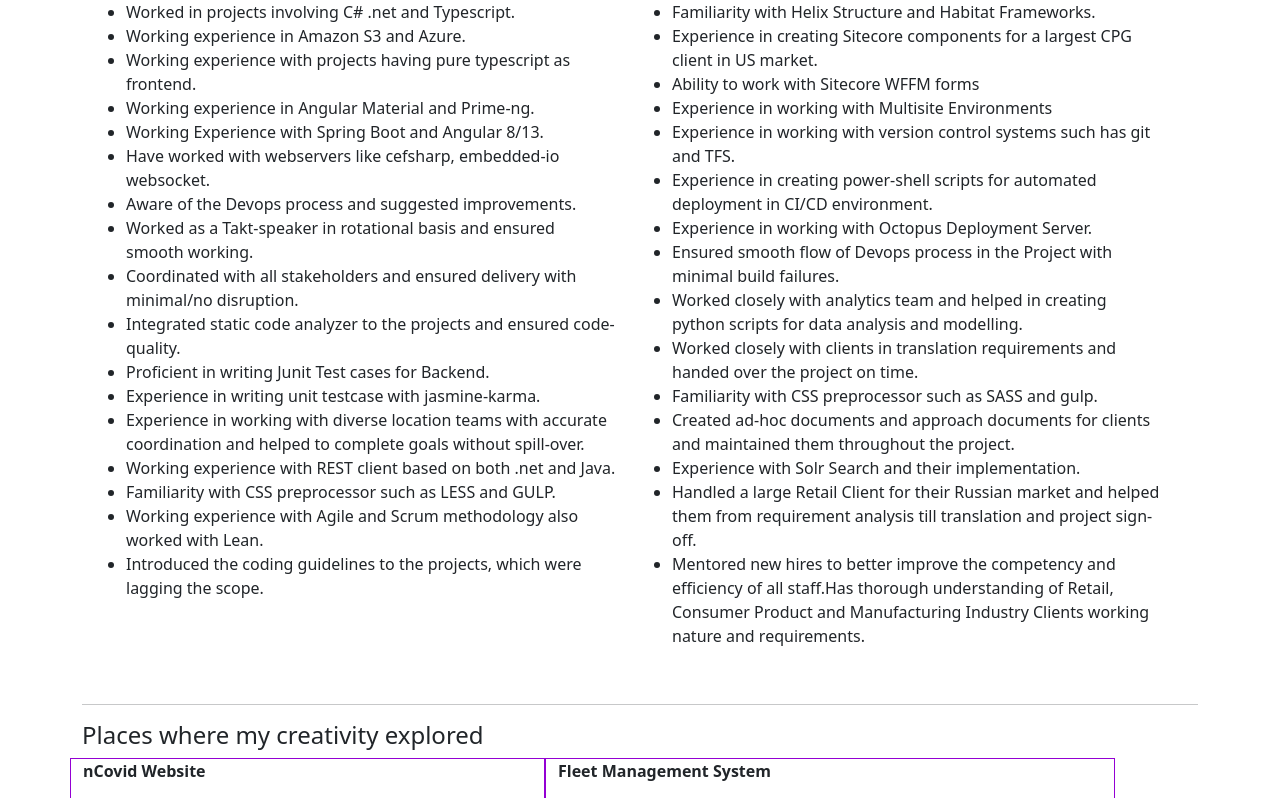
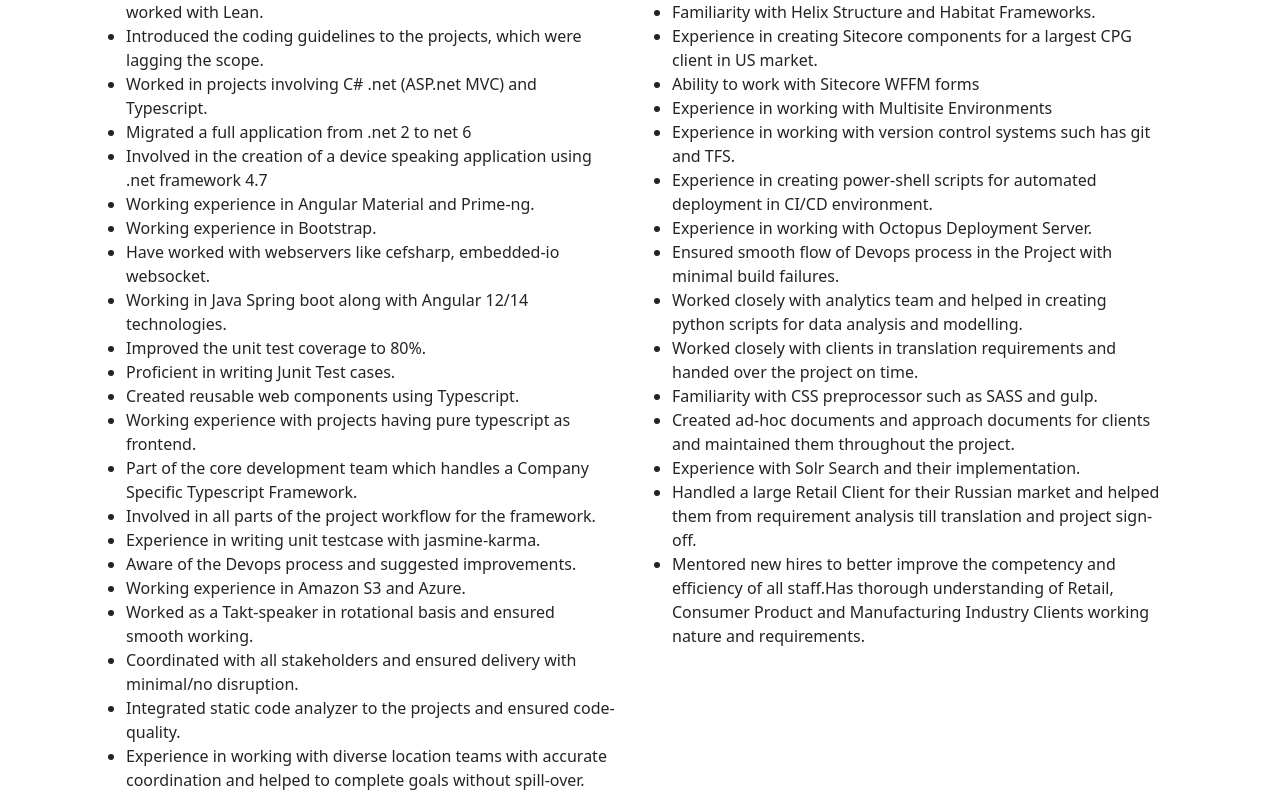
Before and after one commit to senbagaraman04/senbagaraman, an Angular app: page / in a window 1280 px wide. Shown: the part 582-1380 px from the top of the page. Built offline with nearby package versions, Linux system fonts and the light colour scheme; a web font is replaced by a local one.

Commit message:
fix: updated site

```diff
--- a/src/app/headerprofile/headerprofile.component.html
+++ b/src/app/headerprofile/headerprofile.component.html
@@ -5,7 +5,7 @@
 
         <nav class="navbar navbar-expand-lg navbar-light bg-light">
           <a class="navbar-brand" href="#">Senbagaraman M</a>
-          <button class="navbar-toggler" type="button" data-toggle="collapse" data-target="#navbarNav"
+          <button class="navbar-toggler" type="button" data-bs-toggle="collapse" data-bs-target="#navbarNav"
             aria-controls="navbarNav" aria-expanded="false" aria-label="Toggle navigation">
             <span class="navbar-toggler-icon"></span>
           </button>
--- a/src/app/work-experience/work-experience.component.html
+++ b/src/app/work-experience/work-experience.component.html
@@ -6,28 +6,49 @@
         <p style="color: teal"> Software Developer @ Siemens Technology and Services Pvt. Ltd. (Oct 2019-Till date) </p>
 
         <ul>
-
           <li> Involved as a full stack developer in cloud operational asset management platform.</li>
-          <li> Working in Java Spring boot along with Angular 12/14 technologies.</li>
-          <li> Created reusable web components using Typescript.</li>
-          <li> Worked in projects involving C# .net and Typescript.</li>
-          <li> Working experience in Amazon S3 and Azure.</li>
-          <li> Working experience with projects having pure typescript as frontend.</li>
-          <li> Working experience in Angular Material and Prime-ng. </li>
-          <li> Working Experience with Spring Boot and Angular 8/13.</li>
-          <li> Have worked with webservers like cefsharp, embedded-io websocket.</li>
-          <li> Aware of the Devops process and suggested improvements.</li>
-          <li> Worked as a Takt-speaker in rotational basis and ensured smooth working.</li>
-          <li> Coordinated with all stakeholders and ensured delivery with minimal/no disruption.</li>
-          <li> Integrated static code analyzer to the projects and ensured code-quality.</li>
-          <li> Proficient in writing Junit Test cases for Backend.</li>
-          <li> Experience in writing unit testcase with jasmine-karma.</li>
-          <li> Experience in working with diverse location teams with accurate coordination and helped to complete goals
-            without spill-over.</li>
           <li> Working experience with REST client based on both .net and Java.</li>
           <li> Familiarity with CSS preprocessor such as LESS and GULP.</li>
           <li> Working experience with Agile and Scrum methodology also worked with Lean.</li>
           <li> Introduced the coding guidelines to the projects, which were lagging the scope.</li>
+
+          <section aria-labelledby=".netsection">
+
+            <li> Worked in projects involving C# .net (ASP.net MVC) and Typescript.</li>
+            <li> Migrated a full application from .net 2 to net 6</li>
+            <li> Involved in the creation of a device speaking application using .net framework 4.7</li>
+            <li> Working experience in Angular Material and Prime-ng. </li>
+            <li> Working experience in Bootstrap. </li>
+            <li> Have worked with webservers like cefsharp, embedded-io websocket.</li>
+          </section>
+
+          <section aria-labelledby="java">
+            <li> Working in Java Spring boot along with Angular 12/14 technologies.</li>
+            <li> Improved the unit test coverage to 80%.</li>
+            <li> Proficient in writing Junit Test cases.</li>
+          </section>
+
+          <section aria-labelledby="typescript">
+            <li> Created reusable web components using Typescript.</li>
+            <li> Working experience with projects having pure typescript as frontend.</li>
+            <li> Part of the core development team which handles a Company Specific Typescript Framework.</li>
+            <li> Involved in all parts of the project workflow for the framework.</li>
+            <li> Experience in writing unit testcase with jasmine-karma.</li>
+          </section>
+
+          <section aria-labelledby="Devops">
+            <li> Aware of the Devops process and suggested improvements.</li>
+            <li> Working experience in Amazon S3 and Azure.</li>
+          </section>
+
+
+          <section aria-labelledby="others">
+            <li> Worked as a Takt-speaker in rotational basis and ensured smooth working.</li>
+            <li> Coordinated with all stakeholders and ensured delivery with minimal/no disruption.</li>
+            <li> Integrated static code analyzer to the projects and ensured code-quality.</li>
+            <li> Experience in working with diverse location teams with accurate coordination and helped to complete goals
+              without spill-over.</li>
+          </section>
 
         </ul>
 
```
